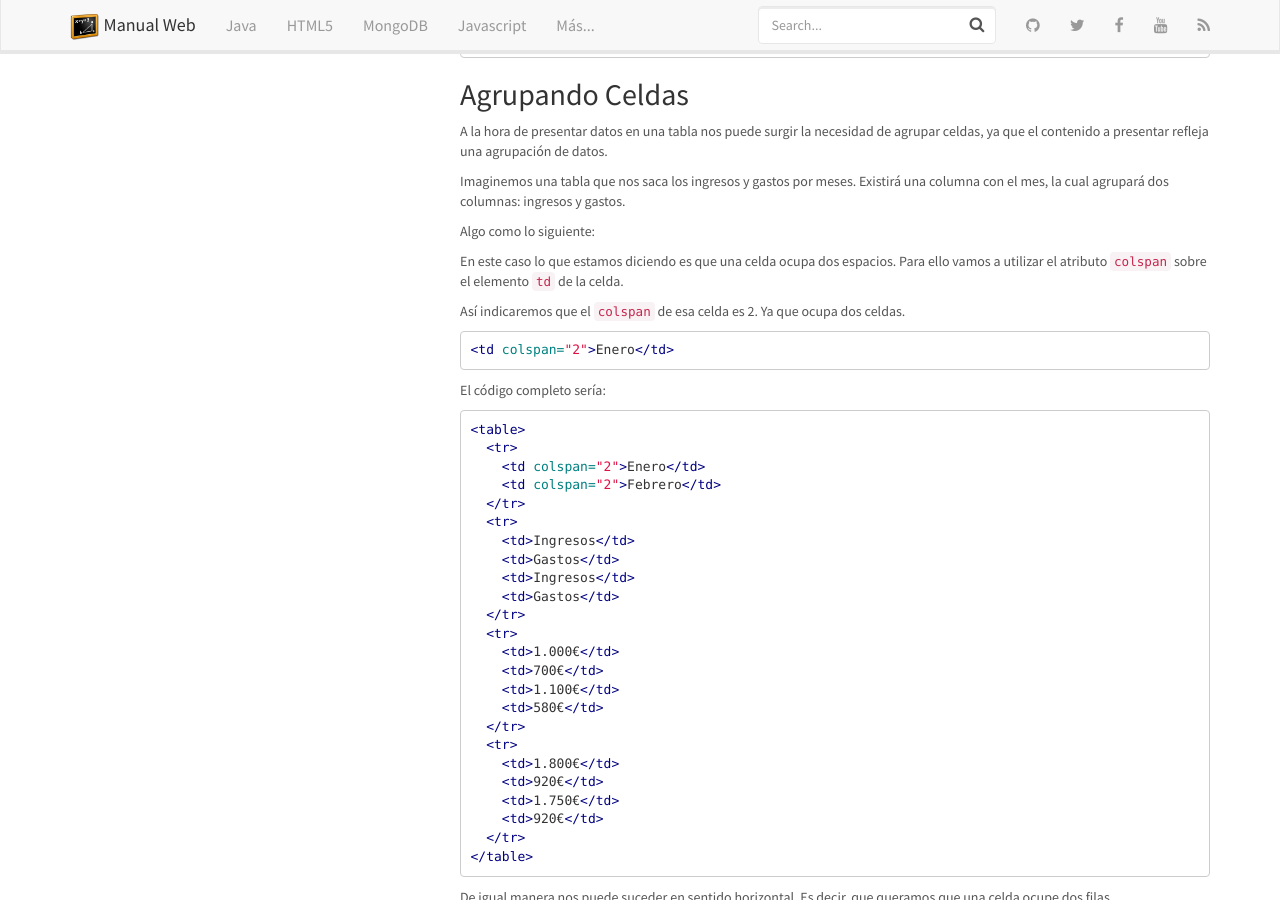
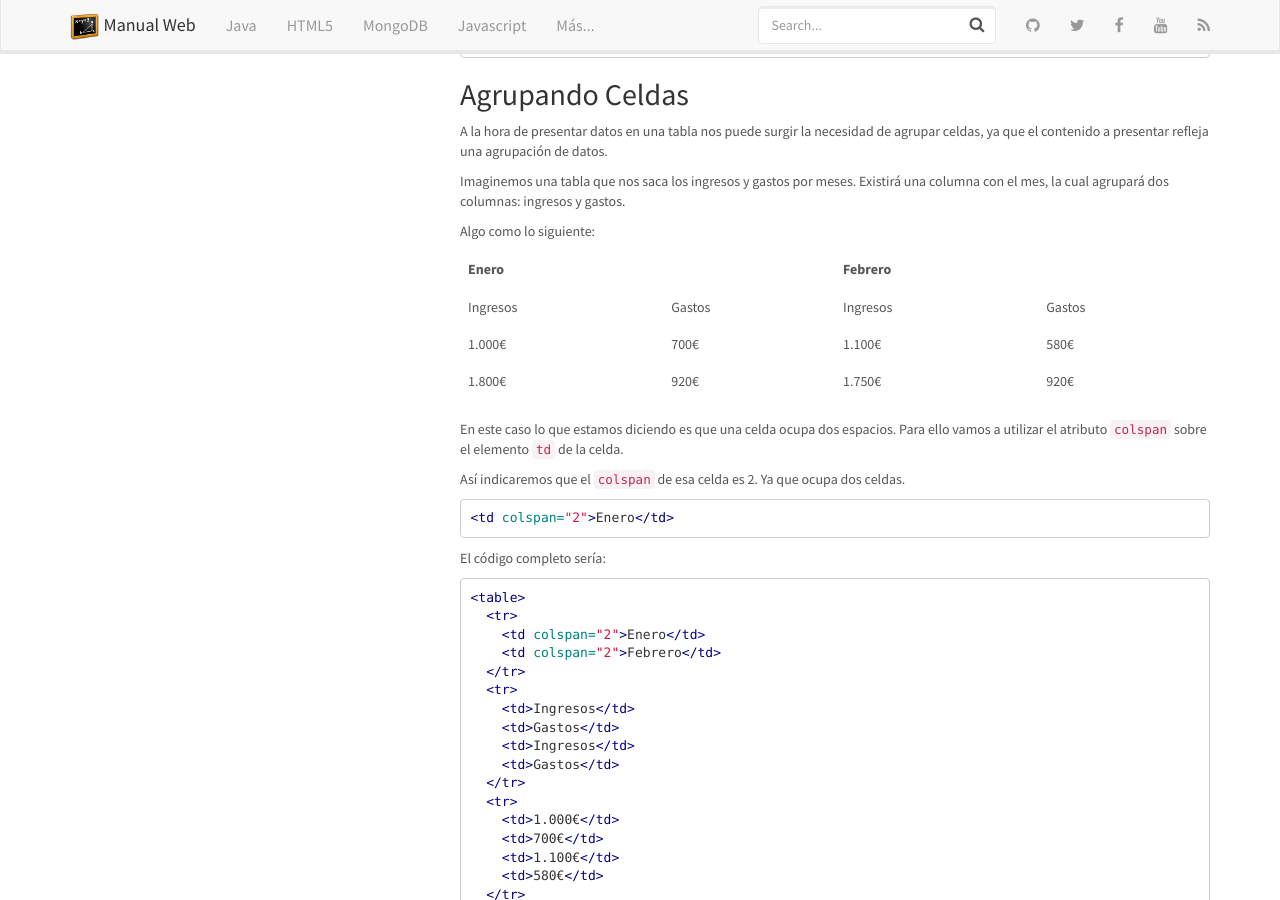
Before and after one commit to manualweb/manualweb, a Jekyll site: the page built from _html/tablas-basicas-html.md, in a window 1280 px wide and 900 px high, scrolled down 1743 px. Built offline with Jekyll 4.4.1, drawn with Linux system fonts in a browser that asks for light colours; nearby versions of some CDN libraries; comment, search, counter and statistics services are not loaded.

Commit message:
Nuevos Elementos

```diff
--- a/_html/tablas-basicas-html.md
+++ b/_html/tablas-basicas-html.md
@@ -125,6 +125,13 @@ Imaginemos una tabla que nos saca los ingresos y gastos por meses. Existirá una
 Algo como lo siguiente:
 
 
+| Enero    |        | Febrero  |        |
+| -------- | ------ | -------- | ------ |
+| Ingresos | Gastos | Ingresos | Gastos |
+| 1.000€   | 700€   | 1.100€   | 580€   |
+| 1.800€   | 920€   | 1.750€   | 920€   |
+
+
 En este caso lo que estamos diciendo es que una celda ocupa dos espacios. Para ello vamos a utilizar el atributo [`colspan`](https://w3api.com/HTML/th/colspan/) sobre el elemento [`td`](https://w3api.com/HTML/td/) de la celda.
 
 
```
